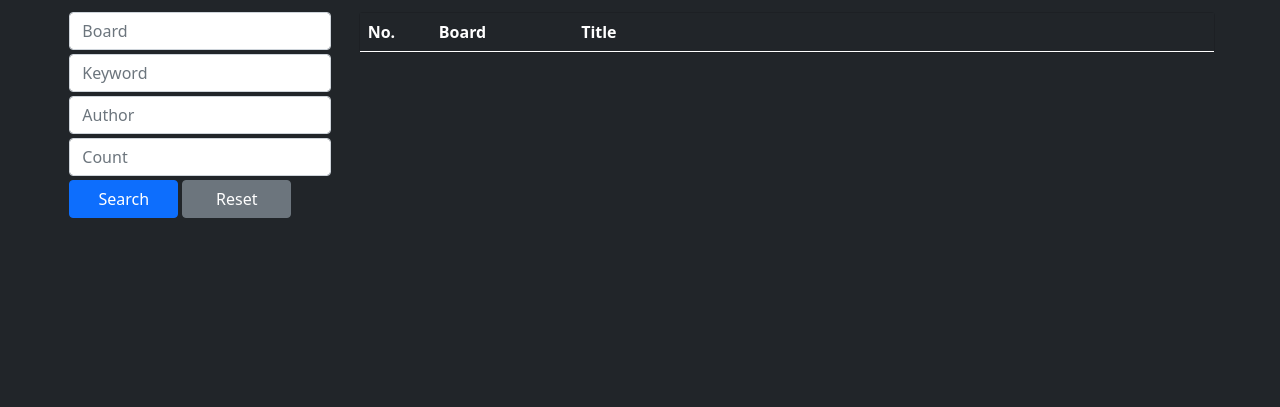
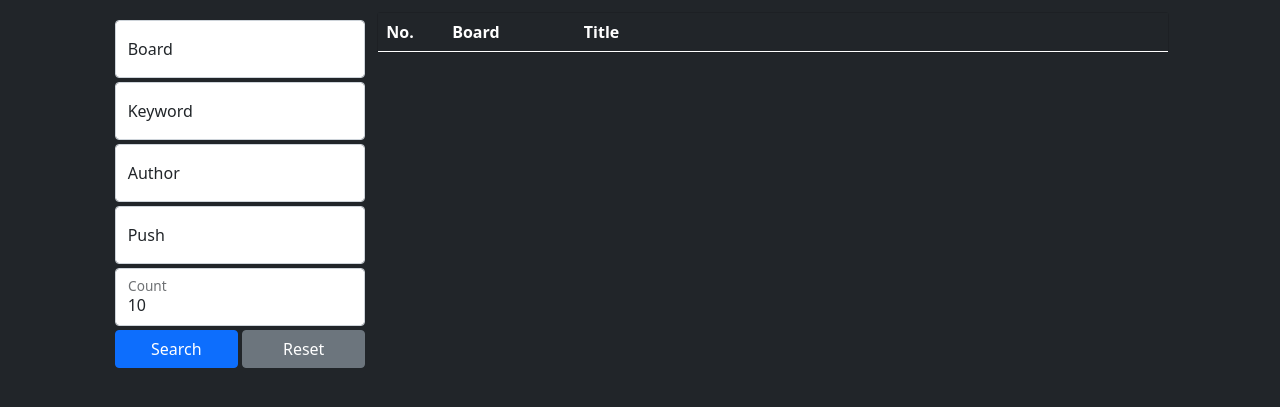
Before and after one commit to OGC-Fever/Ptt-Scrape, a Flask app: template templates/ptt/ptt.html in a window 1280 px wide. Shown: the part 48-455 px from the top of the page. Run offline with Flask 2, Linux system fonts and the light colour scheme; the template is opened without the code that fills it, so the values that code supplies are empty; some libraries are stand-ins or nearby versions.

Commit message:
Floating labels

```diff
--- a/templates/about/about.html
+++ b/templates/about/about.html
@@ -15,7 +15,7 @@
         <div class="h5">Photo Board</div>
         <ul>
             <li>post and comment photo messages</li>
-            <li>packages : flask, sqlite3, sqlalchemy, PIL</li>
+            <li>packages : flask, sqlite3, sqlalchemy, pillow</li>
             <li>ajax : scroll down to get more photo</li>
             <li>storing all data in sqlite database w/ sqlalchemy</li>
             <li>resizing photo in PIL</li>
--- a/templates/ptt/ptt.html
+++ b/templates/ptt/ptt.html
@@ -11,19 +11,37 @@
 {% endblock %}
 
 {% block body %}
-<div class="row col-11 my-2 mx-auto">
+<div class="row col-10 my-2 mx-auto g-2">
     <div class="col-3">
         <form class="mx-1" id="ptt_search" onsubmit="ajax_post();return false;">
-            <input class="form-control my-1" type="search" id="board" placeholder="Board">
-            <input class="form-control my-1" type="search" id="keyword" placeholder="Keyword">
-            <input class="form-control my-1" type="search" id="author" placeholder="Author">
-            <input class="form-control my-1" type="number" id="count" placeholder="Count">
-            <input class="col-5 btn btn-primary" type="submit" value="Search">
-            <input class="col-5 search_reset btn btn-secondary" type="button" value="Reset">
+            <div class="form-floating my-1">
+                <input class="form-control" type="text" id="board" placeholder="Board">
+                <label for="board">Board</label>
+            </div>
+            <div class="form-floating my-1">
+                <input class="form-control" type="text" id="keyword" placeholder="Keyword">
+                <label for="keyword">Keyword</label>
+            </div>
+            <div class="form-floating my-1">
+                <input class="form-control" type="text" id="author" placeholder="Author">
+                <label for="author">Author</label>
+            </div>
+            <div class="form-floating my-1">
+                <input class="form-control" type="number" id="push" placeholder="Push">
+                <label for="push">Push</label>
+            </div>
+            <div class="form-floating my-1">
+                <input class="form-control" value="10" type="number" id="count" placeholder="Count">
+                <label for="count">Count</label>
+            </div>
+            <div class="btn-toolbar mx-auto">
+                <input class="justify-content-center col me-1 btn-group btn btn-primary" type="submit" value="Search">
+                <input class="justify-content-center col btn-group search_reset btn btn-secondary" type="button" value="Reset">
+            </div>
         </form>
     </div>
     <div class="col-9 my-1 mx-auto">
-        <div class="card bg-dark text-ligth">
+        <div class="card bg-dark text-light">
             <table class="table table-dark table-hover table-striped my-0 py-1">
                 <thead id="get_header">
                     <tr>
```
